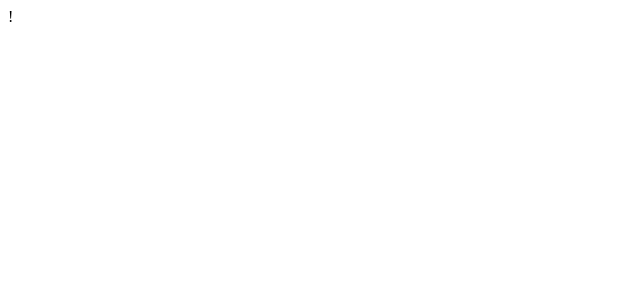
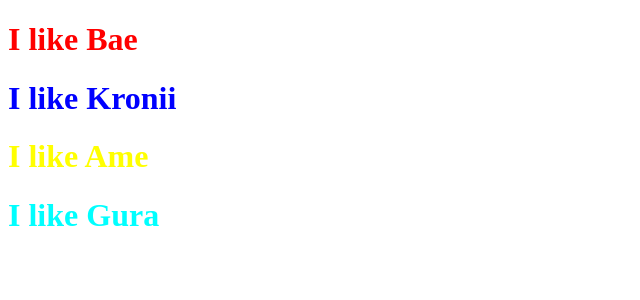
Before and after one commit to ryuunderground/react_begin, a React (Create React App) app: page / in a window 1280 px wide. Shown: the top 300 px of the page, without its empty margins (0-640 px from the left). Built offline with nearby package versions, Linux system fonts and the light colour scheme.

Commit message:
proptype, map practice

```diff
--- a/package.json
+++ b/package.json
@@ -6,6 +6,7 @@
     "@testing-library/jest-dom": "^5.17.0",
     "@testing-library/react": "^13.4.0",
     "@testing-library/user-event": "^13.5.0",
+    "prop-types": "^15.8.1",
     "react": "^18.3.1",
     "react-dom": "^18.3.1",
     "react-scripts": "5.0.1",
--- a/src/App.js
+++ b/src/App.js
@@ -1,5 +1,22 @@
+function Hololive({ name, color }) {
+  return <h1 style={{ color: `${color}` }}>I like {name}</h1>;
+}
+
+const idolILike = [
+  { name: "Bae", color: "red" },
+  { name: "Kronii", color: "blue" },
+  { name: "Ame", color: "yellow" },
+  { name: "Gura", color: "aqua" },
+];
+
 function App() {
-  return <div className="App">!</div>;
+  return (
+    <div className="App">
+      {idolILike.map((idol) => (
+        <Hololive name={idol.name} color={idol.color} />
+      ))}
+    </div>
+  );
 }
 
 export default App;
```
Also changed, not shown: 1 other file (tests, documents, lock files or other folders).
